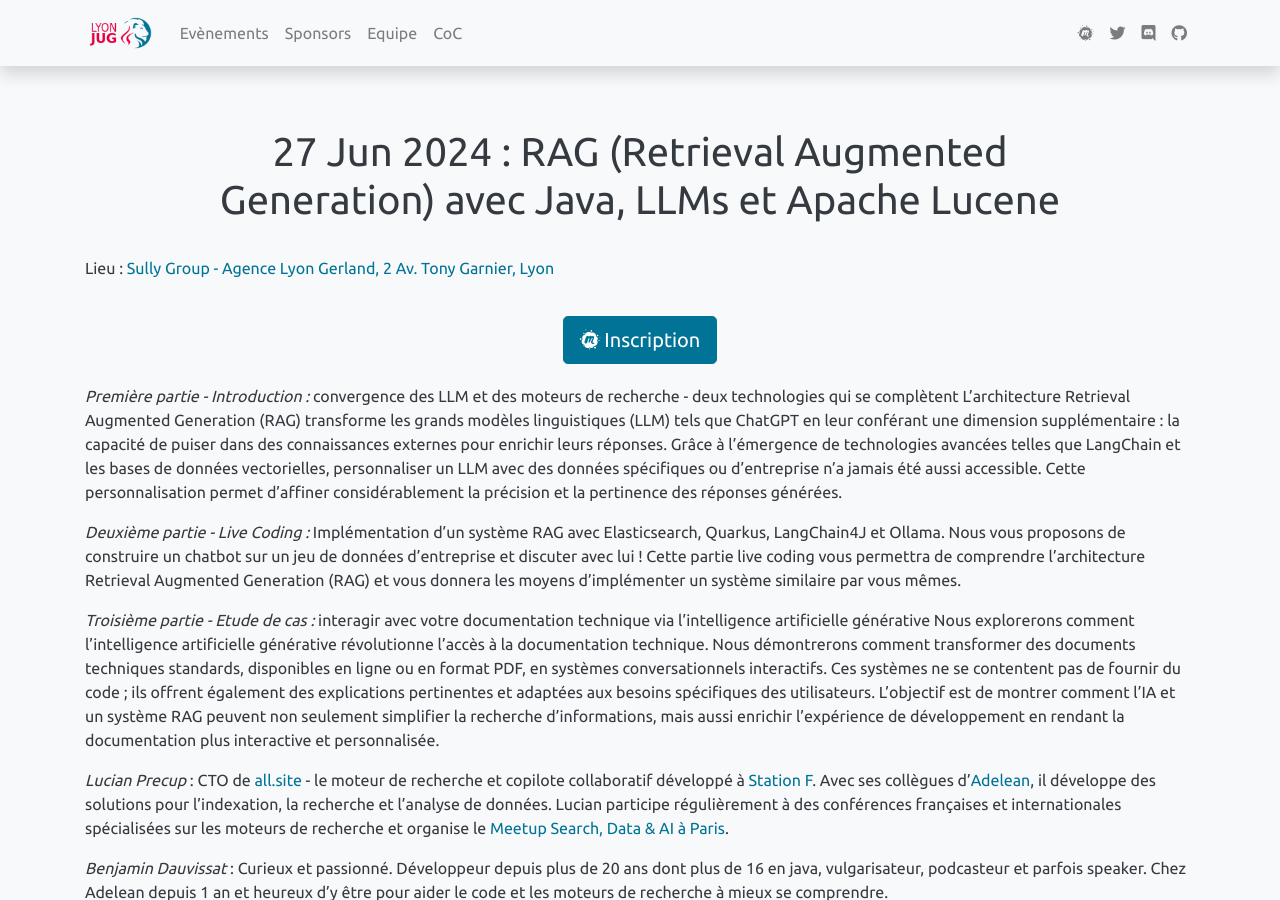
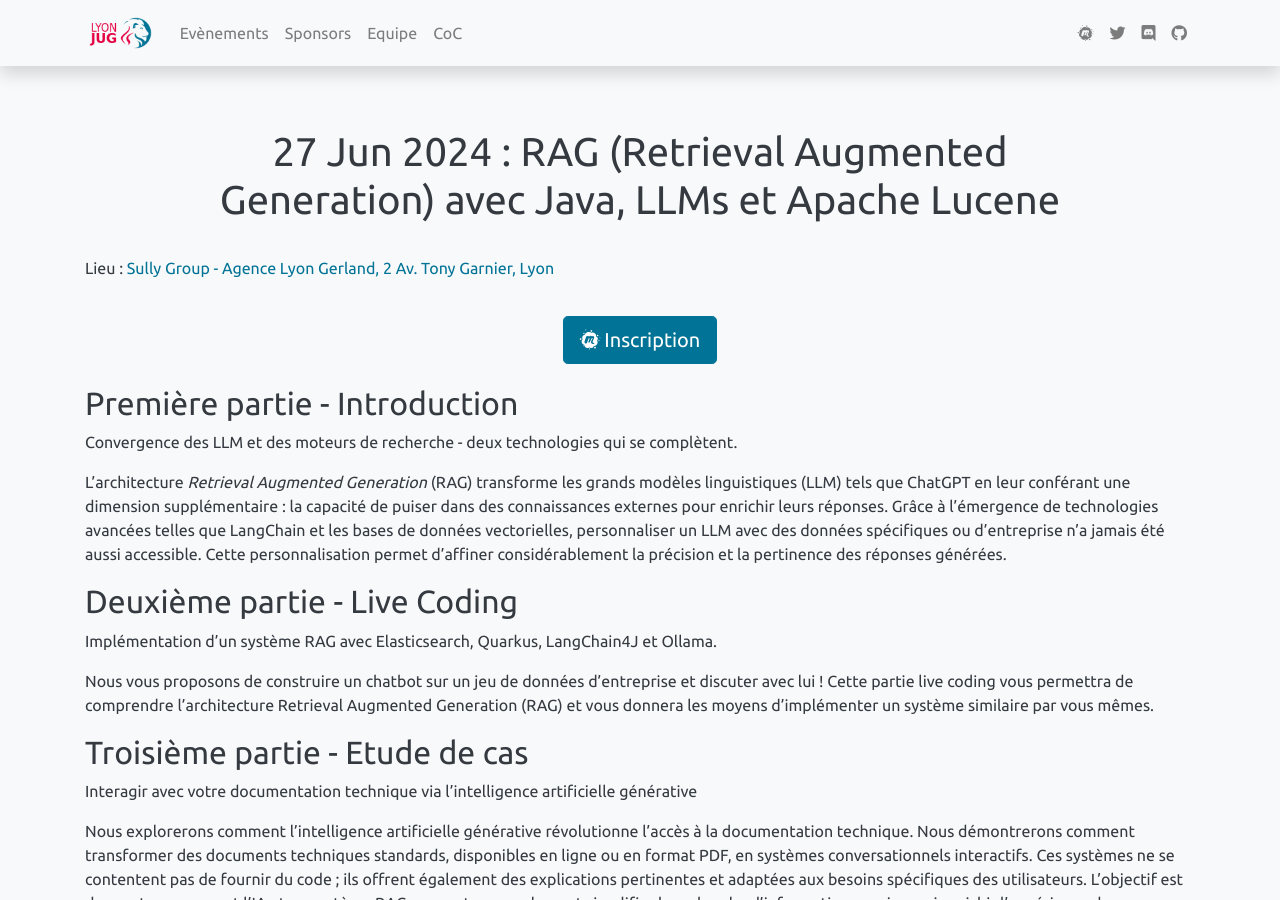
Before and after one commit to lyonjug/lyonjug.org, a Jekyll site: the page built from _posts/2024-06-27-rag-avec-java-llm-lucene.md, in a window 1280 px wide and 900 px high. Built offline with Jekyll 4.4.1, drawn with Linux system fonts in a browser that asks for light colours; some of the changed text lies outside the part shown.

Commit message:
proper heading

```diff
--- a/_posts/2024-06-27-rag-avec-java-llm-lucene.md
+++ b/_posts/2024-06-27-rag-avec-java-llm-lucene.md
@@ -5,20 +5,26 @@
 meetup-event-id: "301299754"
 ---
 
-*Première partie - Introduction :* convergence des LLM et des moteurs de recherche - deux technologies qui se complètent
-L'architecture Retrieval Augmented Generation (RAG) transforme les grands modèles linguistiques (LLM) tels que ChatGPT
+## Première partie - Introduction
+Convergence des LLM et des moteurs de recherche - deux technologies qui se complètent.
+
+L'architecture *Retrieval Augmented Generation* (RAG) transforme les grands modèles linguistiques (LLM) tels que ChatGPT
 en leur conférant une dimension supplémentaire :
 la capacité de puiser dans des connaissances externes pour enrichir leurs réponses.
-Grâce à l'émergence de technologies avancées telles que LangChain  et les bases de données vectorielles,
+Grâce à l'émergence de technologies avancées telles que LangChain et les bases de données vectorielles,
 personnaliser un LLM avec des données spécifiques ou d'entreprise n'a jamais été aussi accessible.
 Cette personnalisation permet d'affiner considérablement la précision et la pertinence des réponses générées.
 
-*Deuxième partie - Live Coding :* Implémentation d'un système RAG avec Elasticsearch, Quarkus, LangChain4J et Ollama.
+## Deuxième partie - Live Coding
+Implémentation d'un système RAG avec Elasticsearch, Quarkus, LangChain4J et Ollama.
+
 Nous vous proposons de construire un chatbot sur un jeu de données d'entreprise et discuter avec lui !
 Cette partie live coding vous permettra de comprendre l'architecture Retrieval Augmented Generation (RAG)
 et vous donnera les moyens d'implémenter un système similaire par vous mêmes.
 
-*Troisième partie - Etude de cas :* interagir avec votre documentation technique via l'intelligence artificielle générative
+## Troisième partie - Etude de cas
+Interagir avec votre documentation technique via l'intelligence artificielle générative
+
 Nous explorerons comment l'intelligence artificielle générative révolutionne l'accès à la documentation technique.
 Nous démontrerons comment transformer des documents techniques standards, disponibles en ligne ou en format PDF,
 en systèmes conversationnels interactifs.
@@ -27,6 +33,7 @@
 L'objectif est de montrer comment l'IA et un système RAG peuvent non seulement simplifier la recherche d'informations,
 mais aussi enrichir l'expérience de développement en rendant la documentation plus interactive et personnalisée.
 
+---
 _Lucian Precup_ : CTO de [all.site](http://all.site/) - le moteur de recherche et copilote collaboratif développé à [Station F](https://stationf.co/).
 Avec ses collègues d’[Adelean](http://adelean.com/), il développe des solutions pour l’indexation, la recherche et l’analyse de données.
 Lucian participe régulièrement à des conférences françaises et internationales spécialisées sur les moteurs de recherche
```
